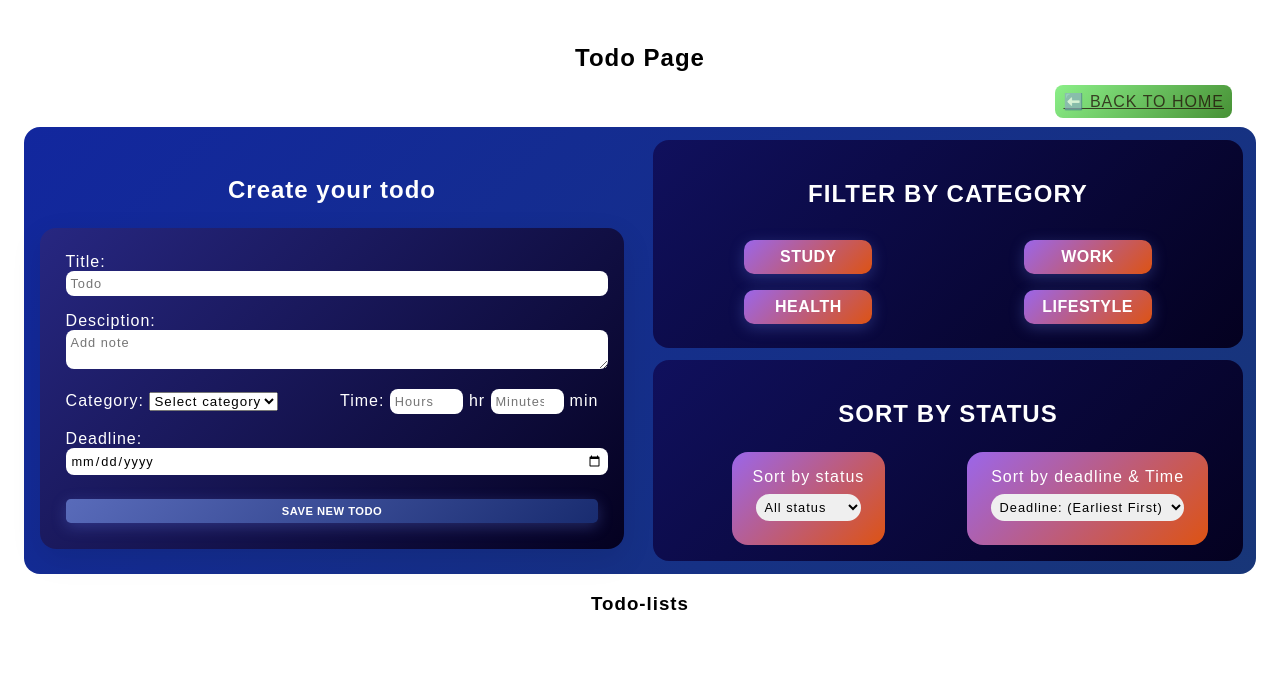
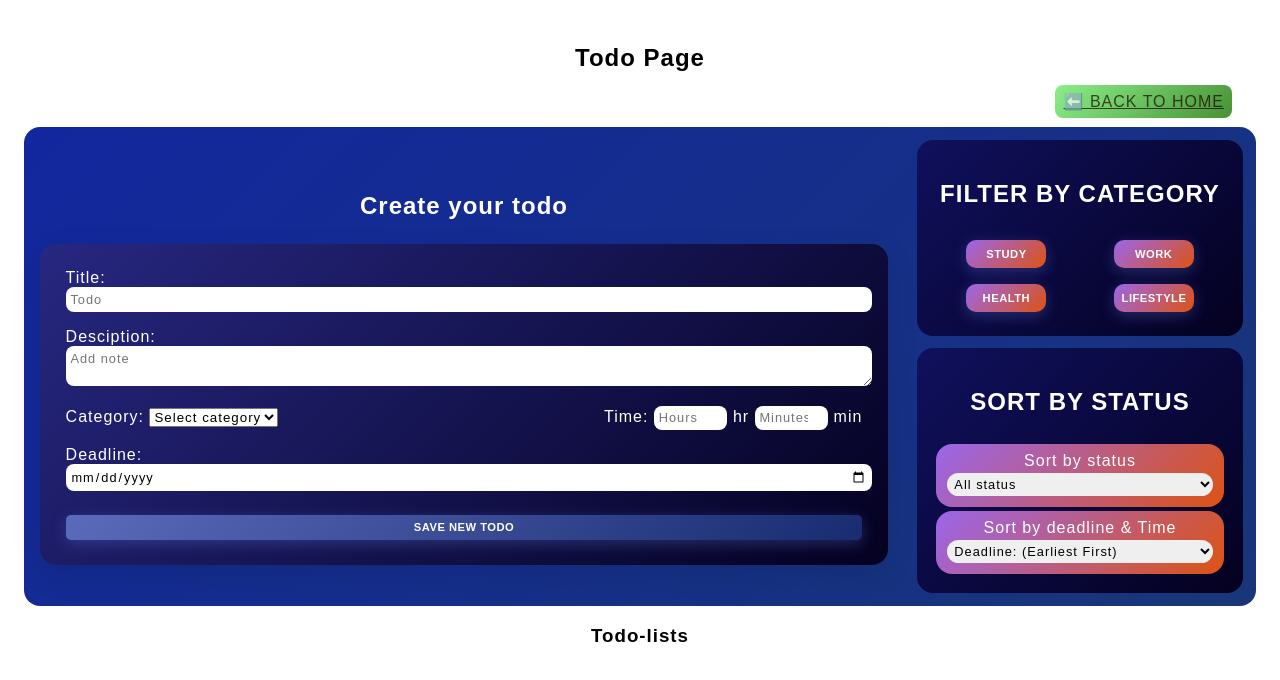
Before and after one commit to ddaviddahlgren/Projektarbete-Frontend-2, a React (Vite) app: page /todos in a window 1280 px wide. Shown: the top 680 px of the page. Built offline with nearby package versions, Linux system fonts and the light colour scheme.

Commit message:
feat: change style choose section

```diff
--- a/src/components/todos/chooseTodo/chooseTodo.module.css
+++ b/src/components/todos/chooseTodo/chooseTodo.module.css
@@ -25,10 +25,10 @@
 }
 
 .catButton {
-  width: 8rem;
+  width: 5rem;
   padding: 0.5rem;
-  font-size: 1rem;
-  font-weight: 800;
+  font-size: 0.7rem;
+  font-weight: 600;
   color: white;
   background: linear-gradient(135deg, #9b66ea 0%, #dd5313 100%);
   border: none;
@@ -53,11 +53,6 @@
 }
 
 .sortBySelect {
-  display: grid;
-  grid-template-columns: 1fr 1fr;
-  grid-template-rows: 1fr;
-  place-items: center;
-  text-align: center;
   align-content: center;
 }
 
@@ -65,16 +60,17 @@
   display: flex;
   flex-direction: column;
   background: linear-gradient(135deg, #9b66ea 0%, #dd5313 100%);
-  padding: 1rem;
+  padding: 0.5rem;
   border-radius: 1rem;
+  margin: 0.2rem;
 }
 
 .chooseTodoSelect, .chooseTodoOption {
   border-radius: 1rem;
   border: none;
   font-size: 0.8rem;
-  padding: 0.3rem;
-  margin: 0.5rem;
+  padding: 0.2rem;
+  margin: 0.2rem;
 }
 
 
--- a/src/pages/todos/Todos.module.css
+++ b/src/pages/todos/Todos.module.css
@@ -24,7 +24,7 @@
   border-radius: 1rem;
   color: white;
   display: grid;
-  grid-template-columns: 1fr 1fr;
+  grid-template-columns: 1fr 0.4fr;
   grid-template-rows: 1fr;
   justify-content: center;
   align-items: center;
```
